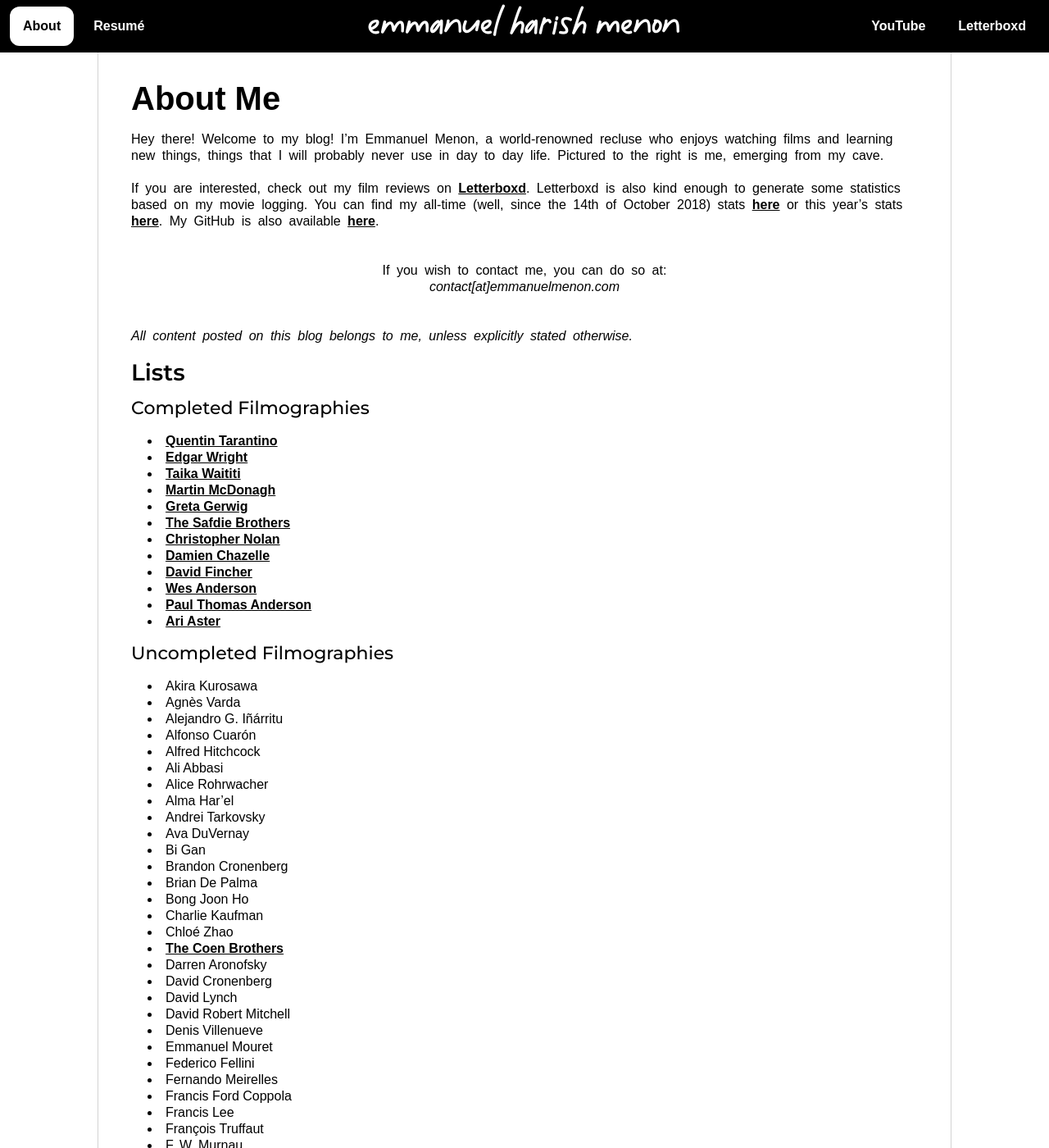
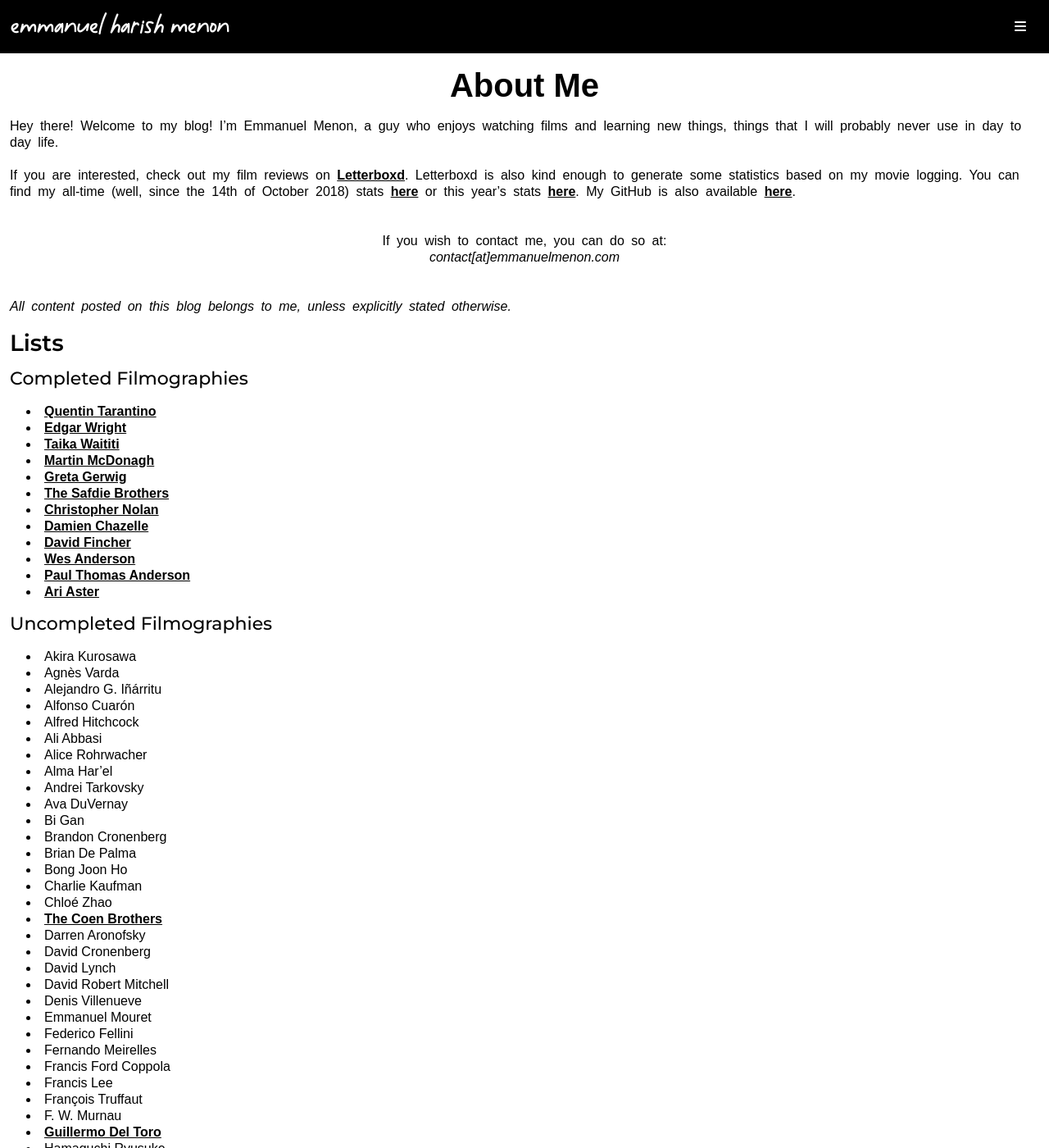
Before and after one commit to emmanuelmenon/emmanuelmenon.github.io, a Jekyll site: the page built from about.md, in a window 1280 px wide and 1400 px high. Shown: the whole window at 82% size. Built offline with Jekyll 4.4.1, drawn with Linux system fonts in a browser that asks for light colours; nearby versions of some CDN libraries; some web fonts are replaced.

Commit message:
Mobile version of redesign

```diff
--- a/_includes/footer.html
+++ b/_includes/footer.html
@@ -1,10 +1,10 @@
 <footer>
     <form method="get" id="search" action="https://www.google.com/search">
-        Search:
+        <b class="larger-text">Search:</b>
         <input type="hidden" name="sitesearch" value="emmanuelmenon.com">
         <input class="search" type="text" name="q" size="35" maxlength="256">
         <button type="submit" value="Search" class="hide"></button>
     </form>
-    <h3 class="center-text">Emmanuel Harish Menon &copy; {{ site.time | date: '%Y' }}</h3>
+    <h3 class="center-text"><i>Emmanuel Harish Menon &copy; {{ site.time | date: '%Y' }}</i></h3>
     <h4 class="center-text"><a href="/feed.xml">RSS Feed</a> | <a href="/sitemap.xml">Sitemap</a> | <a href="/tag">Categories</a></h4>
 </footer>
--- a/_includes/navbar.html
+++ b/_includes/navbar.html
@@ -1,14 +1,17 @@
 {% assign active = page.url | downcase | split: '/' %}
-<nav>
+<nav id="navBar">
     <ul>
+        <div class="logo"><li><a href="/">emmanuel harish menon</a></li></div>
+        <li class="desktopHidden right"><a href="javascript:void(0)" onclick="navCheck()"><i class="fas fa-bars"></i></a></li>
+
         <div class="left">
-            <li><a href="/about" {% if active[1] == 'about' %}class="active"{% endif %}>About</a></li>
-            <li><a href="/resume" {% if active[1] == 'resume' %}class="active"{% endif %}>Resumé</a></li>
+            <li class="overlayContent"><a href="/about" {% if active[1] == 'about' %}class="active"{% endif %}>About</a></li>
+            <li class="overlayContent"><a href="/resume" {% if active[1] == 'resume' %}class="active"{% endif %}>Resumé</a></li>
         </div>
-        <div class="logo"><li><a href="/">emmanuel harish menon</a></li></div>
+
         <div class="right">
-            <li><a href="https://letterboxd.com/emmanuelmenon/">Letterboxd</a></li>
-            <li><a href="https://www.youtube.com/channel/UCacVgm8W7PZ_ykkMx4z-mBg/">YouTube</a></li>
+            <li class="overlayContent"><a href="https://letterboxd.com/emmanuelmenon/">Letterboxd</a></li>
+            <li class="overlayContent"><a href="https://www.youtube.com/channel/UCacVgm8W7PZ_ykkMx4z-mBg/">YouTube</a></li>
         </div>
     </ul>
 </nav>
--- a/_layouts/default.html
+++ b/_layouts/default.html
@@ -5,5 +5,6 @@
     {% include navbar.html %}
     <div id="content">{{ content }}</div>
     {% include footer.html %}
+    <script src="/assets/js/mobileNav.js"></script>
 </body>
 </html>
--- a/about.md
+++ b/about.md
@@ -3,8 +3,7 @@ layout: basepage
 title: About
 ---
 # About Me
-<!-- <img src="../assets/images/aboutpage-profile.jpg" class="right" style="width: 35%; border-radius: 2.5em;"> -->
-Hey there! Welcome to my blog! I'm Emmanuel Menon, a world-renowned recluse who enjoys watching films and learning new things, things that I will probably never use in day to day life. Pictured to the right is me, emerging from my cave.
+Hey there! Welcome to my blog! I'm Emmanuel Menon, a guy who enjoys watching films and learning new things, things that I will probably never use in day to day life.
 
 If you are interested, check out my film reviews on [Letterboxd](https://letterboxd.com/emmanuelmenon). Letterboxd is also kind enough to generate some statistics based on my movie logging. You can find my all-time (well, since the 14th of October 2018) stats [here](https://letterboxd.com/emmanuelmenon/stats/) or this year's stats [here](https://letterboxd.com/emmanuelmenon/year/{{ site.time | date: '%Y' }}/). My GitHub is also available [here](https://github.com/emmanuelmenon/).
 <br>
@@ -125,3 +124,5 @@ If you wish to contact me, you can do so at:
 - [Palme d'Or Winners](https://letterboxd.com/connordenney/list/palme-dor/)
 - [Scorsese's 39 Foreign Films](https://letterboxd.com/mitchelllyon/list/scorsese-foreign-film-list/)
 - [Scorsese's List of Films for Aspiring Filmmakers](https://letterboxd.com/cauleyfilms/list/scorseses-list-of-85-films-every-aspiring/)
+
+<p class="desktopHidden"></p>
--- a/assets/css/styles.css
+++ b/assets/css/styles.css
@@ -67,15 +67,15 @@ p a:hover, #content li a:hover { background-color: lightgrey; }
 nav {
 	width: 100%;
 	position: fixed;
+	z-index: 1;
 	top: 0;
-	z-index: 1;
+	color: white;
+	background-color: black;
 }
 nav ul {
 	overflow: hidden;
 	list-style-type: none;
 	padding: 0.25rem 0.5rem;
-	transition: 0.5s ease-in-out;
-	background-color: black;
 }
 nav li a {
 	display: block;
@@ -83,7 +83,6 @@ nav li a {
 	border-radius: 0.75rem;
 	padding: 1rem;
 	margin: 0.25rem;
-	color: white;
 	text-align: center;
 	text-decoration: none;
 }
@@ -95,13 +94,15 @@ nav li a {
 .logo {
 	font-family: 'Mini Story', 'Montserrat', sans-serif;
 	font-size: 2.5rem;
-	transform: translateX(-50%);
+	float: none;
+	position: absolute;
+	top: 50%;
 	left: 50%;
-	position: absolute;
+	transform: translate(-50%, -50%);
 }
 
 /* front-page */
-.spotlight { position: relative;  height: 100vh; }
+.spotlight { position: relative; height: 100vh; }
 .spotlight-image { width:100%; object-fit: cover; }
 .text-block {
 	position: absolute;
@@ -115,7 +116,7 @@ nav li a {
 .latest-posts-container { width: 66rem; border-right: 0.1em solid darkgrey; border-top: 0.1rem solid darkgrey; }
 .latest-post { display: flex; border-top: 0.1rem solid darkgrey;
 }
-.latest-post-text { float:left; padding: 0 1rem; max-width: 40rem; }
+.latest-post-text { float: left; padding: 0 1rem; max-width: 40rem; }
 .latest-post img { object-fit: cover; width: 42%; }
 .resume-banner { background-color: black; color: white; border-top: 0.1rem solid darkgrey; padding: 1rem;}
 
@@ -131,7 +132,7 @@ nav li a {
     display: inline-block;
 }
 
-/* Other Main Pages */
+/* other main pages */
 .basepage {
 	width: 60em;
 	margin: 0 auto;
@@ -168,3 +169,42 @@ nav li a {
 .lowercase-text { text-transform: lowercase; }
 .hide { display: none; }
 .desktopHidden { display: none; }
+
+/* mobile! */
+@media only screen and (max-device-width: 65.5em) {
+	.desktopHidden { display: inherit!important; }
+
+	/* navbar */
+	nav ul div.right, nav ul div.left, .right li, .left li { float: none; }
+	.logo { font-size: 1.75em; margin-top: 0.5rem; float: left; position: inherit; transform: none; }
+	.overlayContent { display: none; }
+	nav ul li.overlayContent { width: 100%; }
+	nav {
+		width: 100%;
+		overflow: hidden;
+		position: fixed;
+		z-index: 1;
+		left: 0;
+		top: 0;
+		overflow-x: hidden;
+	}
+
+	/* front page */
+	.spotlight { height: auto; }
+	.spotlight-image { max-height: 15rem; object-fit: cover; }
+	.text-block {
+		position: initial;
+		margin-top: -1rem;
+		width: auto;
+		padding: 0.5rem 1.25rem;
+		text-align: center;
+	}
+	.latest-posts-container { width: auto; border-left: 0.1rem solid darkgrey; }
+
+	/* other main pages */
+	.basepage, .post { width: auto; margin-top: 0; border: 0; padding: 0 0.75rem; overflow: auto; }
+	.basepage h1, .post h1, .post-meta { text-align: center; }
+
+	/* footer */
+	footer { font-size: smaller; }
+}
--- /dev/null
+++ b/assets/js/mobileNav.js
@@ -0,0 +1,15 @@
+function navCheck() {
+    var overlayContent = document.getElementsByClassName("overlayContent");
+    console.log(overlayContent[1]);
+    if (overlayContent[1].style.display == "inline-block") /* if opened, then close*/ {
+        for (var i=0; i<overlayContent.length; i++) {
+            overlayContent[i].style.display = "none";
+        }
+        document.getElementById("navBar").style.removeProperty("height");
+    } else /* if closed, then open*/ {
+        for (var i=0; i<overlayContent.length; i++) {
+            overlayContent[i].style.display = "inline-block";
+        }
+        document.getElementById("navBar").style.height = "auto";
+    }
+}
```
Also changed, not shown: resume.md (+2 -0 lines), 1 other file.
